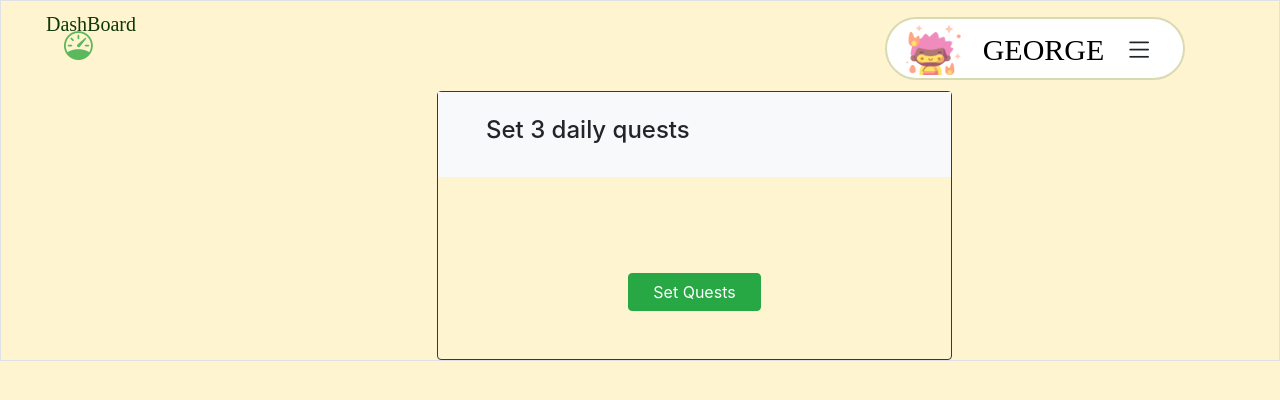
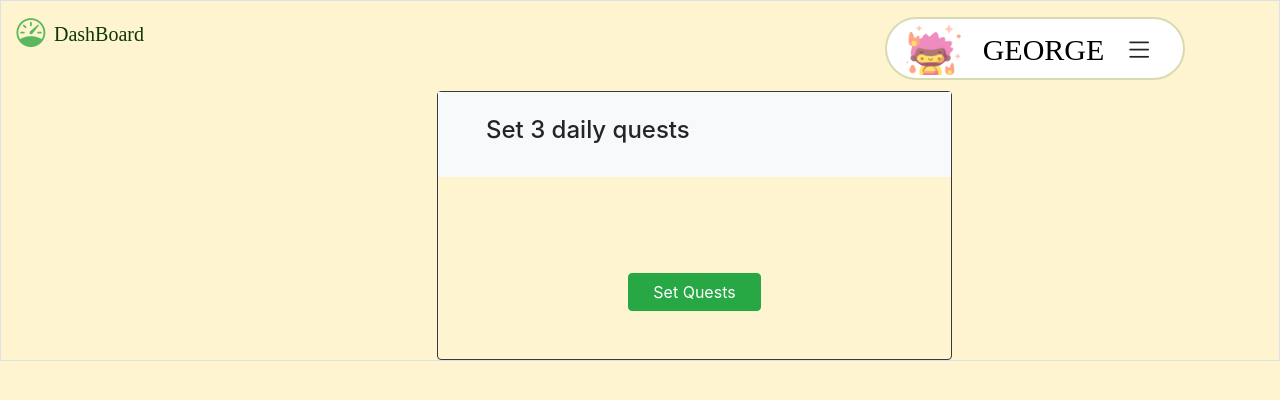
Before and after one commit to DazzyDan/Dashboard-George, a website: page views/quests.html in a window 1280 px wide. Drawn offline with nearby package versions, Linux system fonts and the light colour scheme; no server answers; files whose address does not match are found by name.

Commit message:
dashboard title css updated

```diff
--- a/views/quests.html
+++ b/views/quests.html
@@ -63,8 +63,10 @@
 	</head>
 
 	<body>
-		<i class="bi bi-speedometer dashboard-icon"></i>
-		<p class="title">DashBoard</p>
+		<div class = "titleDashboard">
+			<i class="bi bi-speedometer dashboard-icon"></i>
+			<p class="title">DashBoard</p>
+		</div>
 		<div ng-controller="QuestController" class="border">
 			<div class="leftFigure">
 				<!-- PROFILE-->
```
